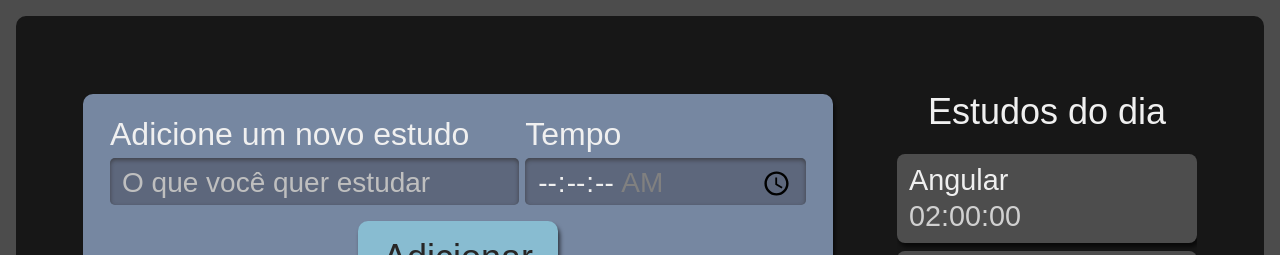
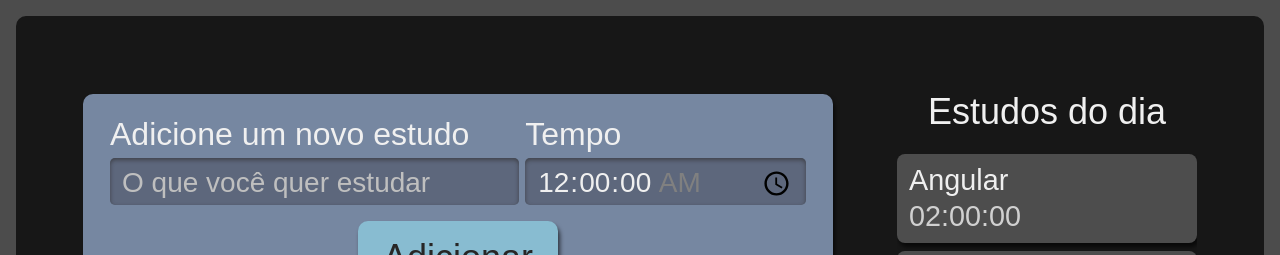
Before and after one commit to TheAwesomeStorm/React-Introduction, a React (Create React App) app: page / in a window 1280 px wide. Shown: the top 255 px of the page. Built offline with nearby package versions, Linux system fonts and the light colour scheme.

Commit message:
Added states and onChange properties to Form component

```diff
--- a/src/components/forms/form.tsx
+++ b/src/components/forms/form.tsx
@@ -1,21 +1,49 @@
-import React from 'react'
+import React, { ChangeEvent } from 'react'
 import style from './form.module.scss'
 import { Button } from '../button/button'
 
 export class Form extends React.Component {
+  public state = {
+    tarefa: '',
+    tempo: '00:00'
+  }
+
   render () {
     return (
       <form className={style.newTask}>
         <div className={style.inputContainer}>
           <label htmlFor="task">Adicione um novo estudo</label>
-          <input type='text' name='task' id='task' placeholder='O que você quer estudar' required />
+          <input
+            type='text'
+            name='task'
+            id='task'
+            onChange={this.setTaskState.bind(this)}
+            placeholder='O que você quer estudar'
+            required />
         </div>
         <div className={style.inputContainer}>
           <label htmlFor="time">Tempo</label>
-          <input type='time' step='1' name='time' id='time' min='00:00:00' max='01:30:00' required />
+          <input
+            type='time'
+            step='1'
+            name='time'
+            id='time'
+            min='00:00:00'
+            max='01:30:00'
+            onChange={this.SetTimeState.bind(this)}
+            value={this.state.tempo}
+            required />
         </div>
         <Button>Adicionar</Button>
       </form>
     )
   }
+
+  private setTaskState(event: ChangeEvent<HTMLInputElement>) {
+    this.setState({...this.state, tarefa: event.target.value})
+  }
+
+  private SetTimeState(event: ChangeEvent<HTMLInputElement>) {
+    this.setState({...this.state, tempo: event.target.value})
+  }
 }
```
